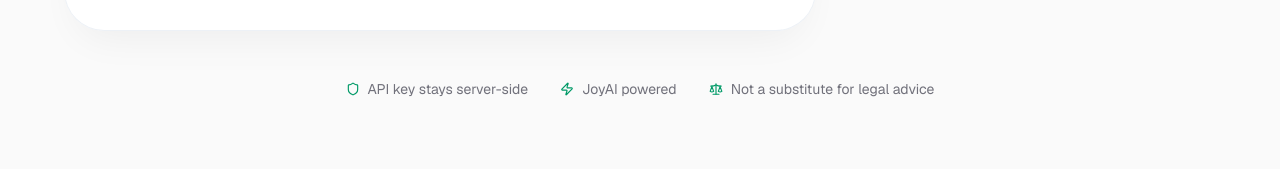
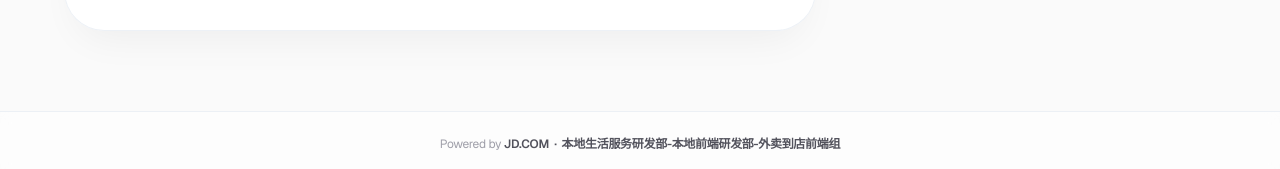
Before and after one commit to betterhyq/LexPlain, a Next.js app: page /en in a window 1280 px wide. Shown: the part 1050-1219 px from the top of the page. Built offline with nearby package versions, Linux system fonts and the light colour scheme; no server answers.

Commit message:
refactor: remove trust indicators section from HomePage
- Eliminated the trust indicators section to streamline the HomePage layout.
- Focused on enhancing user experience by reducing visual clutter and improving content relevance.

```diff
--- a/src/app/[locale]/page.tsx
+++ b/src/app/[locale]/page.tsx
@@ -317,19 +317,6 @@ export default function HomePage() {
             </aside>
           </div>
         </div>
-
-        <div className="max-w-6xl mx-auto w-full mt-12 flex flex-wrap items-center justify-center gap-8 animate-fade-in animate-delay-400">
-          {[
-            { icon: <Shield size={14} />, text: t("trustAPI") },
-            { icon: <Zap size={14} />, text: t("trustJoyAI") },
-            { icon: <Scale size={14} />, text: t("trustDisclaimer") },
-          ].map((b) => (
-            <div key={b.text} className="flex items-center gap-2 text-sm text-zinc-500">
-              <span className="text-emerald-600">{b.icon}</span>
-              {b.text}
-            </div>
-          ))}
-        </div>
       </main>
       <Footer />
       <RatingWidget />
```
